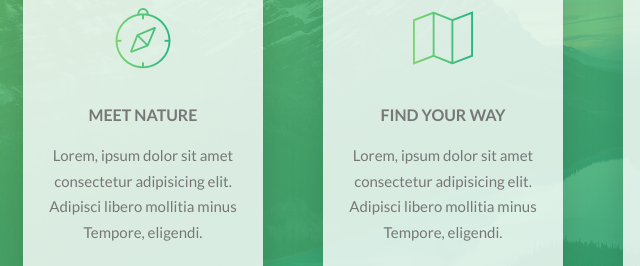
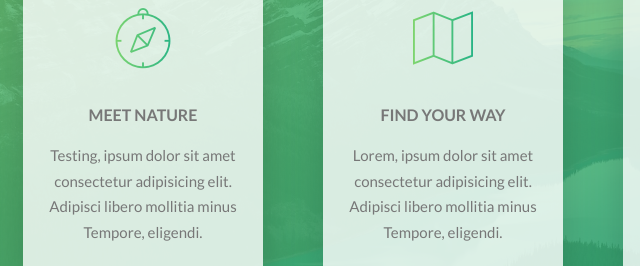
Before and after one commit to vignesh-githunt/Natours, a website: page index.html in a window 1280 px wide. Shown: the part 1732-1998 px from the top of the page, 347-987 px from the left. Drawn offline with Linux system fonts and the light colour scheme.

Commit message:
Update index.html

```diff
--- a/index.html
+++ b/index.html
@@ -105,7 +105,7 @@
                             Meet Nature
                         </h3>
                         <p class="feature-box__text">
-                            Lorem, ipsum dolor sit amet consectetur adipisicing elit. Adipisci libero mollitia minus
+                            Testing, ipsum dolor sit amet consectetur adipisicing elit. Adipisci libero mollitia minus
                             Tempore, eligendi.
                         </p>
                     </div>
```
